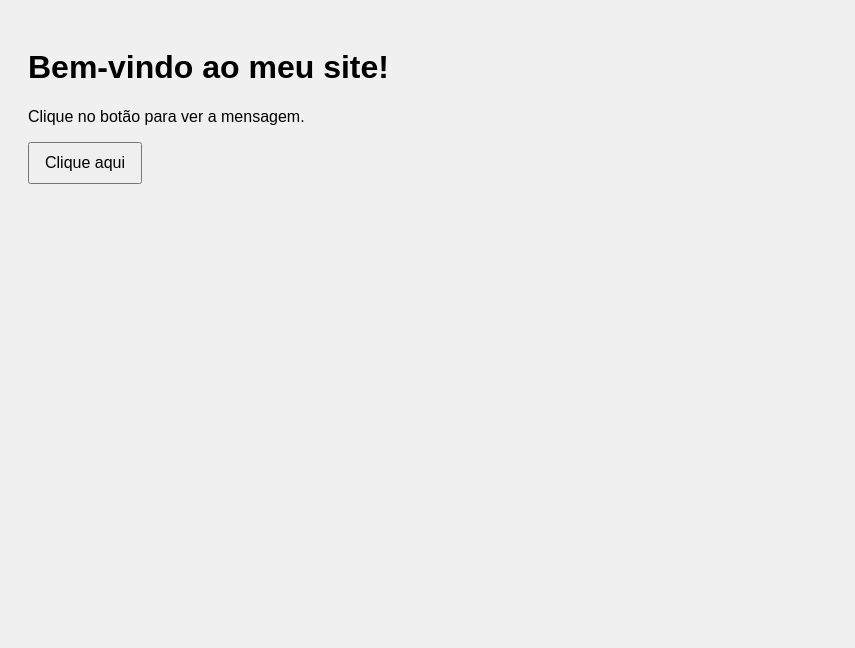
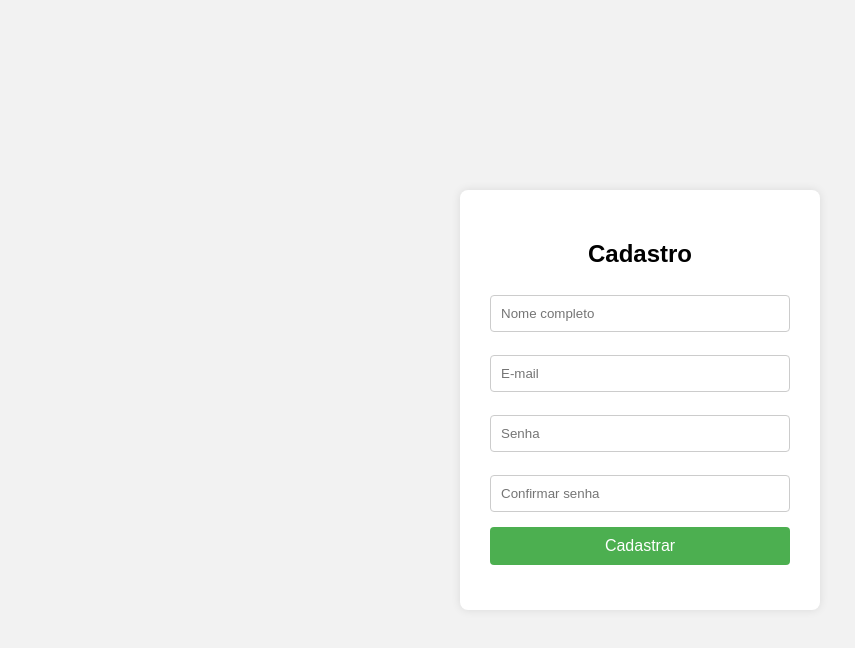
Before and after one commit to geysondev/unifor2025, a plain HTML site: page index.html in a window 1280 px wide. Shown: the whole page, without its empty margins (0-855 px from the left). Drawn offline with Linux system fonts and the light colour scheme.

Commit message:
Cria a feature js

```diff
--- a/index.html
+++ b/index.html
@@ -1,41 +1,26 @@
 <!DOCTYPE html>
 <html lang="pt-BR">
 <head>
-    <meta charset="UTF-8" />
-    <meta name="viewport" content="width=device-width, initial-scale=1.0" />
-    <title>Exemplo de Página com JS</title>
-    <style>
-        body {
-            font-family: Arial, sans-serif;
-            padding: 20px;
-            background-color: #f0f0f0;
-        }
-        button {
-            padding: 10px 15px;
-            font-size: 16px;
-            cursor: pointer;
-        }
-        #resultado {
-            margin-top: 20px;
-            font-weight: bold;
-            color: #333;
-        }
-    </style>
+  <meta charset="UTF-8" />
+  <meta name="viewport" content="width=device-width, initial-scale=1.0"/>
+  <title>Cadastro</title>
+  <link rel="stylesheet" href="style.css" />
 </head>
 <body>
-    <h1>Bem-vindo ao meu site!</h1>
-    <p>Clique no botão para ver a mensagem.</p>
-    <button id="btnMensagem">Clique aqui</button>
-    <div id="resultado"></div>
 
-    <script>
-        const btn = document.getElementById('btnMensagem');
-        const resultado = document.getElementById('resultado');
+  <div class="container">
+    <h2>Cadastro</h2>
+    <div id="mensagem-erro" class="erro"></div>
+    <form id="formCadastro">
+      <input type="text" id="nome" placeholder="Nome completo" required />
+      <input type="email" id="email" placeholder="E-mail" required />
+      <input type="password" id="senha" placeholder="Senha" required />
+      <input type="password" id="confirmarSenha" placeholder="Confirmar senha" required />
+      <button type="submit">Cadastrar</button>
+    </form>
+    <div class="mensagem" id="mensagemSucesso"></div>
+  </div>
 
-        btn.addEventListener('click', () => {
-            const dataAtual = new Date().toLocaleString('pt-BR');
-            resultado.textContent = `Olá! Você clicou no botão em ${dataAtual}.`;
-        });
-    </script>
+  <script src="script.js"></script>
 </body>
 </html>
--- a/style.css
+++ b/style.css
@@ -1,53 +1,60 @@
-/* estilos.css */
-
 body {
-    font-family: 'Segoe UI', Tahoma, Geneva, Verdana, sans-serif;
-    background: linear-gradient(135deg, #6a11cb 0%, #2575fc 100%);
-    color: #fff;
-    padding: 40px;
-    margin: 0;
-    display: flex;
-    flex-direction: column;
-    align-items: center;
-    min-height: 100vh;
+  font-family: Arial, sans-serif;
+  background-color: #f2f2f2;
+  display: flex;
+  justify-content: center;
+  align-items: center;
+  height: 100vh;
+  margin: 0;
 }
 
-h1 {
-    font-size: 3rem;
-    margin-bottom: 20px;
-    text-shadow: 2px 2px 4px rgba(0,0,0,0.3);
+.container {
+  background-color: white;
+  padding: 30px;
+  border-radius: 8px;
+  box-shadow: 0 0 10px rgba(0,0,0,0.1);
+  width: 300px;
 }
 
-p {
-    font-size: 1.25rem;
-    margin-bottom: 30px;
-    text-shadow: 1px 1px 2px rgba(0,0,0,0.2);
+h2 {
+  text-align: center;
+}
+
+input[type="text"],
+input[type="email"],
+input[type="password"] {
+  width: 100%;
+  padding: 10px;
+  margin: 8px 0 15px 0;
+  border: 1px solid #ccc;
+  border-radius: 4px;
+  box-sizing: border-box;
 }
 
 button {
-    background-color: #fff;
-    color: #2575fc;
-    border: none;
-    border-radius: 8px;
-    padding: 15px 30px;
-    font-size: 1.1rem;
-    font-weight: 600;
-    cursor: pointer;
-    box-shadow: 0 6px 12px rgba(0, 0, 0, 0.15);
-    transition: background-color 0.3s ease, color 0.3s ease, transform 0.2s ease;
+  width: 100%;
+  padding: 10px;
+  background-color: #4CAF50;
+  color: white;
+  border: none;
+  border-radius: 4px;
+  font-size: 16px;
+  cursor: pointer;
 }
 
 button:hover {
-    background-color: #2575fc;
-    color: #fff;
-    transform: scale(1.05);
+  background-color: #45a049;
 }
 
-#resultado {
-    margin-top: 40px;
-    font-size: 1.5rem;
-    font-weight: bold;
-    text-align: center;
-    text-shadow: 1px 1px 3px rgba(0,0,0,0.5);
-    max-width: 90%;
+.mensagem {
+  margin-top: 15px;
+  text-align: center;
+  color: green;
 }
+
+.erro {
+  color: red;
+  margin-bottom: 10px;
+  text-align: center;
+}
+/* End of style.css */
```
Also changed, not shown: dev.js (added, +36 -0 lines).
